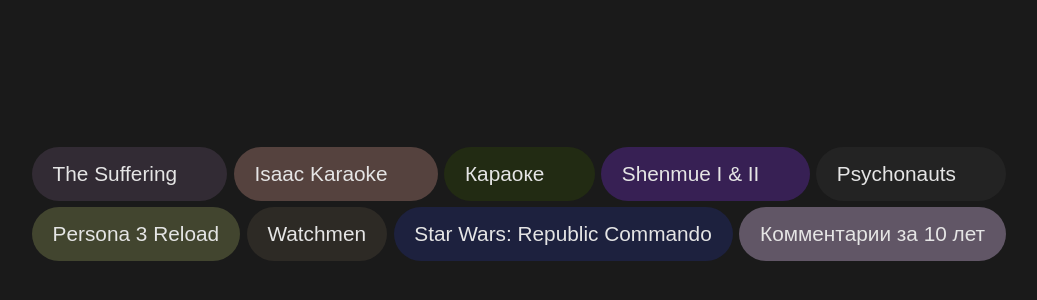
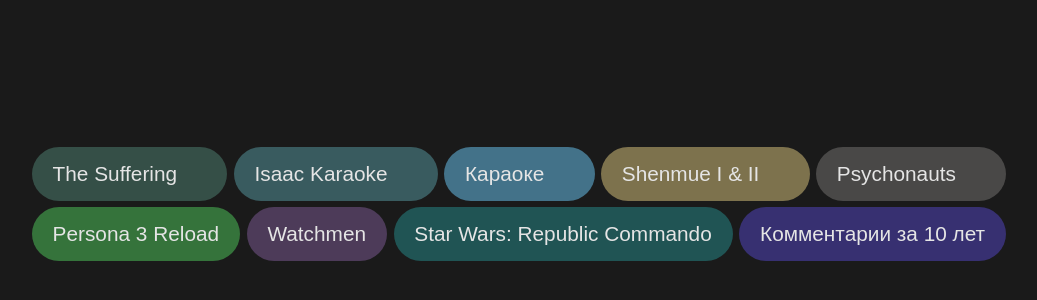
Before and after one commit to UsGitHu611/UsGitHu611.github.io, a React (Vite) app: page / in a window 1280 px wide. Shown: the part 196-496 px from the top of the page, without its empty margins (121-1158 px from the left). Built offline with nearby package versions, Linux system fonts and the light colour scheme; a web font is replaced by a local one.

Commit message:
removed randomize colors added new timecodes

```diff
--- a/src/assets/js/constants.js
+++ b/src/assets/js/constants.js
@@ -7,3 +7,20 @@
     "D8": "--anklepants-font",
     "D9": "--commenti-font",
 };
+
+
+export const AVAILABLE_COLORS = [
+    "hsl(163deg 21% 30% / 80%)",
+    "hsl(187deg 27% 35% / 80%)",
+    "hsl(200deg 36% 48% / 80%)",
+    "hsl(47deg 25% 47% / 80%)",
+    "hsl(18deg 1% 33% / 80%)",
+    "hsl(126deg 39% 39% / 80%)",
+    "hsl(276deg 21% 34% / 80%)",
+    "hsl(180deg 49% 26% / 80%)",
+    "hsl(247deg 43% 37% / 80%)",
+    "hsl(320deg 29% 37% / 80%)",
+    "hsl(229deg 45% 22% / 80%)",
+    "hsl(0deg 78.9% 55.4% / 80%)",
+    "hsl(299deg 67.1% 55.4% / 80%)"
+];
--- a/src/assets/js/helper.js
+++ /dev/null
@@ -1,8 +0,0 @@
-export const randomColor = (alpha) => {
-    const HUE = Math.trunc(Math.random() * 360);
-    const SATURATION = Math.trunc(Math.random() * 50);
-    const LIGHTNESS = Math.trunc(Math.random() * 50);
-    const ALPHA_CHANNEL = alpha || 80;
-
-    return `hsl(${HUE}deg ${SATURATION}% ${LIGHTNESS}% / ${ALPHA_CHANNEL}%)`;
-}
--- a/src/components/button/Button.jsx
+++ b/src/components/button/Button.jsx
@@ -1,11 +1,10 @@
 import styles from "./style.module.css";
-import {randomColor} from "../../assets/js/helper.js";
 import {useContext} from "react";
 import {audioContext} from "../../context/AudioContext.jsx";
+import {AVAILABLE_COLORS} from "../../assets/js/constants.js";
 
-export const Button = ({time, reference}) => {
+export const Button = ({time, reference, index}) => {
     const playFromTime = useContext(audioContext);
-
     const clickHandler = () => {
         playFromTime(time, reference);
     };
@@ -13,7 +12,7 @@
     return (
         <button
             className={styles.button}
-            style={{"--bg-random": randomColor(100)}}
+            style={{"--bg-before": AVAILABLE_COLORS[index % AVAILABLE_COLORS.length]}}
             onClick={clickHandler}
         />
     );
--- a/src/components/button/style.module.css
+++ b/src/components/button/style.module.css
@@ -11,7 +11,7 @@
 .button::before{
     content: "";
     border-radius: inherit;
-    background-color: var(--bg-random);
+    background-color: var(--bg-before);
     position: absolute;
     min-width: 100px;
     top: -5px;
--- a/src/components/dubbingItem/DubbingItem.jsx
+++ b/src/components/dubbingItem/DubbingItem.jsx
@@ -1,15 +1,15 @@
 import styles from "./style.module.css";
-import {randomColor} from "../../assets/js/helper.js";
 import {Link} from "react-router";
+import {AVAILABLE_COLORS} from "../../assets/js/constants.js";
 
-export const DubbingItem = ({label, id, styleLogo, list}) => {
+export const DubbingItem = ({label, id, styleLogo, list, index}) => {
 
     return (
         <li
             className={styles.item}
             id={"dd" + id}
             style={{
-                "--bg-current": randomColor(),
+                backgroundColor: AVAILABLE_COLORS[index],
                 viewTransitionName: `item-${id}`
             }}
         ><Link
--- a/src/components/dubbingItem/style.module.css
+++ b/src/components/dubbingItem/style.module.css
@@ -1,14 +1,7 @@
-@property --bg-current {
-    syntax: "<color>";
-    inherits: false;
-    initial-value: transparent;
-}
-
 .item {
     border-radius: 9999px;
     color: var(--color-main);
     font-size: var(--dubbing-item-fz);
-    background-color: var(--bg-current);
     font-family: sans-serif;
     user-select: none;
     position: relative;
--- a/src/components/dubbingList/DubbingList.jsx
+++ b/src/components/dubbingList/DubbingList.jsx
@@ -4,8 +4,12 @@
 export const DubbingList = ({list}) => {
     return (
         <ul className={styles.list}>
-            {list.map((item) => (
-                <DubbingItem key={item.id} {...item}/>
+            {list.map((item, index) => (
+                <DubbingItem
+                    key={item.id}
+                    index={index % list.length}
+                    {...item}
+                />
             ))}
         </ul>
     );
--- a/src/components/soundItem/SoundItem.jsx
+++ b/src/components/soundItem/SoundItem.jsx
@@ -1,10 +1,15 @@
 import {Button} from "../button/Button.jsx";
 import styles from "./style.module.css";
 
-export const SoundItem = ({phrase, time, id, reference}) => {
+export const SoundItem = ({phrase, time, id, reference, index}) => {
     return (
         <li className={styles.item}>
-            <Button time={time} id={id} reference={reference}/>
+            <Button
+                time={time}
+                id={id}
+                reference={reference}
+                index={index}
+            />
             <q className={styles.phrase}>{phrase}</q>
         </li>
     );
--- a/src/components/soundList/SoundList.jsx
+++ b/src/components/soundList/SoundList.jsx
@@ -6,11 +6,12 @@
     return (
         <ul className={styles.list}>
             <AudioProvider>
-                {list.map(({id, phrase, time, reference}) => (
+                {list.map(({id, phrase, time, reference}, index) => (
                     <SoundItem
                         key={id}
                         id={id}
                         phrase={phrase}
+                        index={index}
                         reference={reference}
                         time={time}
                     />
--- a/src/dubbing.json
+++ b/src/dubbing.json
@@ -209,6 +209,48 @@
         "reference": "D1",
         "phrase": "Просрал все, мне пиздец холодно",
         "time": "3128:3132"
+      },
+      {
+        "id": "Dd35",
+        "reference": "D1",
+        "phrase": "Перевоплощение крик №2",
+        "time": "3234:3239"
+      },
+      {
+        "id": "Dd36",
+        "reference": "D1",
+        "phrase": "Эти полеты, все еще там шумят",
+        "time": "3278:3283"
+      },
+      {
+        "id": "Dd37",
+        "reference": "D1",
+        "phrase": "Откровения Сэнди",
+        "time": "3291:3304"
+      },
+      {
+        "id": "Dd38",
+        "reference": "D1",
+        "phrase": "Военный приказ!",
+        "time": "3355:3362"
+      },
+      {
+        "id": "Dd39",
+        "reference": "D1",
+        "phrase": "Студент",
+        "time": "3502:3509"
+      },
+      {
+        "id": "Dd40",
+        "reference": "D1",
+        "phrase": "Я впорядке! Я впорядке!",
+        "time": "3554:3562"
+      },
+      {
+        "id": "Dd41",
+        "reference": "D1",
+        "phrase": "",
+        "time": "3554:3562"
       }
     ]
   },
```
